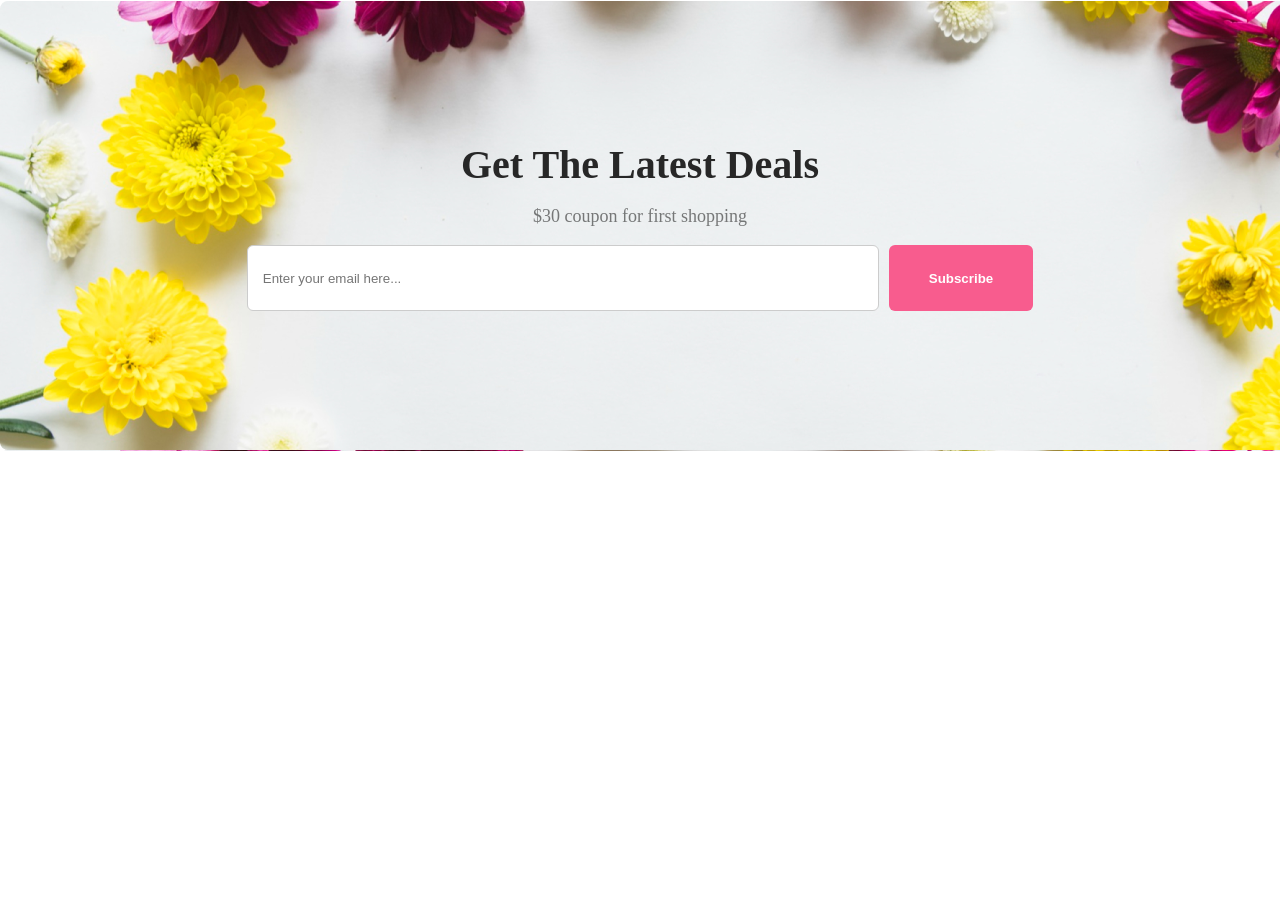
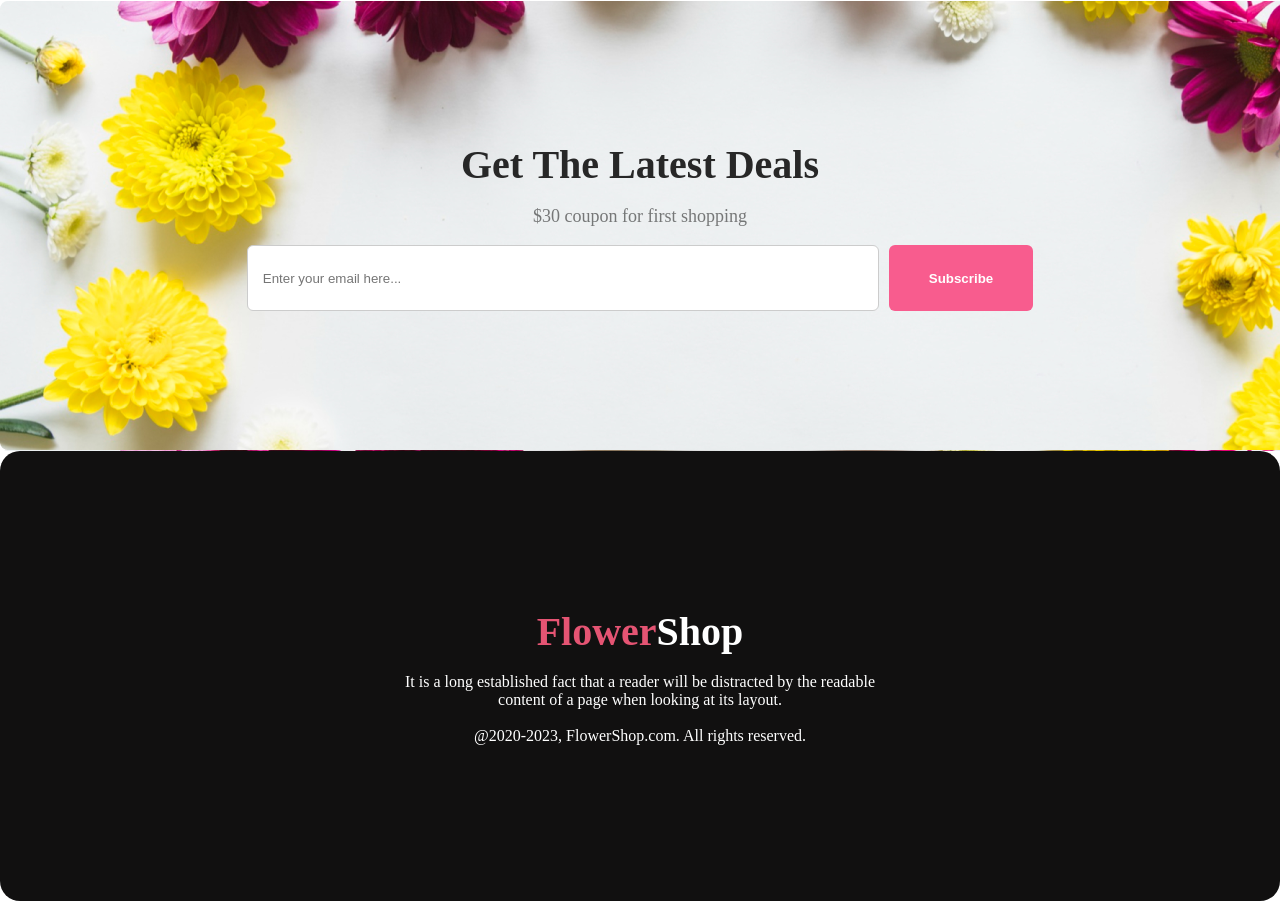
Before and after one commit to imran1476/Online-Flowers-shop, a plain HTML site: page index.html in a window 1280 px wide. Shown: the part 4097-4998 px from the top of the page. Before the commit the page ends 4548 px from the top, so only its background shows below. Drawn offline with Linux system fonts and the light colour scheme; files whose address does not match are found by name.

Commit message:
final part

```diff
--- a/index.html
+++ b/index.html
@@ -86,8 +86,11 @@
 
  </section>
    </main>
-   <footer>
-
+   <footer class="display-flex">
+<div class="last "><h2 class="extrabold"><span class="pink">Flower</span><span class="wt">Shop</span></h2><br>
+<p>It is a long established fact that a reader will be distracted by the readable <br>content of a page when looking at its layout.</p>
+<br>
+<p>@2020-2023, FlowerShop.com. All rights reserved. </p></div>
    </footer>
 </body>
 </html>
--- a/style/flower.css
+++ b/style/flower.css
@@ -217,3 +217,23 @@ padding: 20px 60px;
     .form-container button:hover {
       background-color:blue;
     }
+    footer{
+       background-color:rgba(17, 16, 16, 1);
+        max-width:1920px;
+        height:450px;
+       color:white;
+        justify-content: center;
+ align-items: center;
+ text-align: center;
+ border-radius: 20px;
+    }
+    .pink{
+        color:rgba(229, 84, 115, 1);
+    }
+    .wt{
+        color:rgba(255, 255, 255, 1);
+    }
+    .last{
+ margin:0 auto;
+
+    }
```
